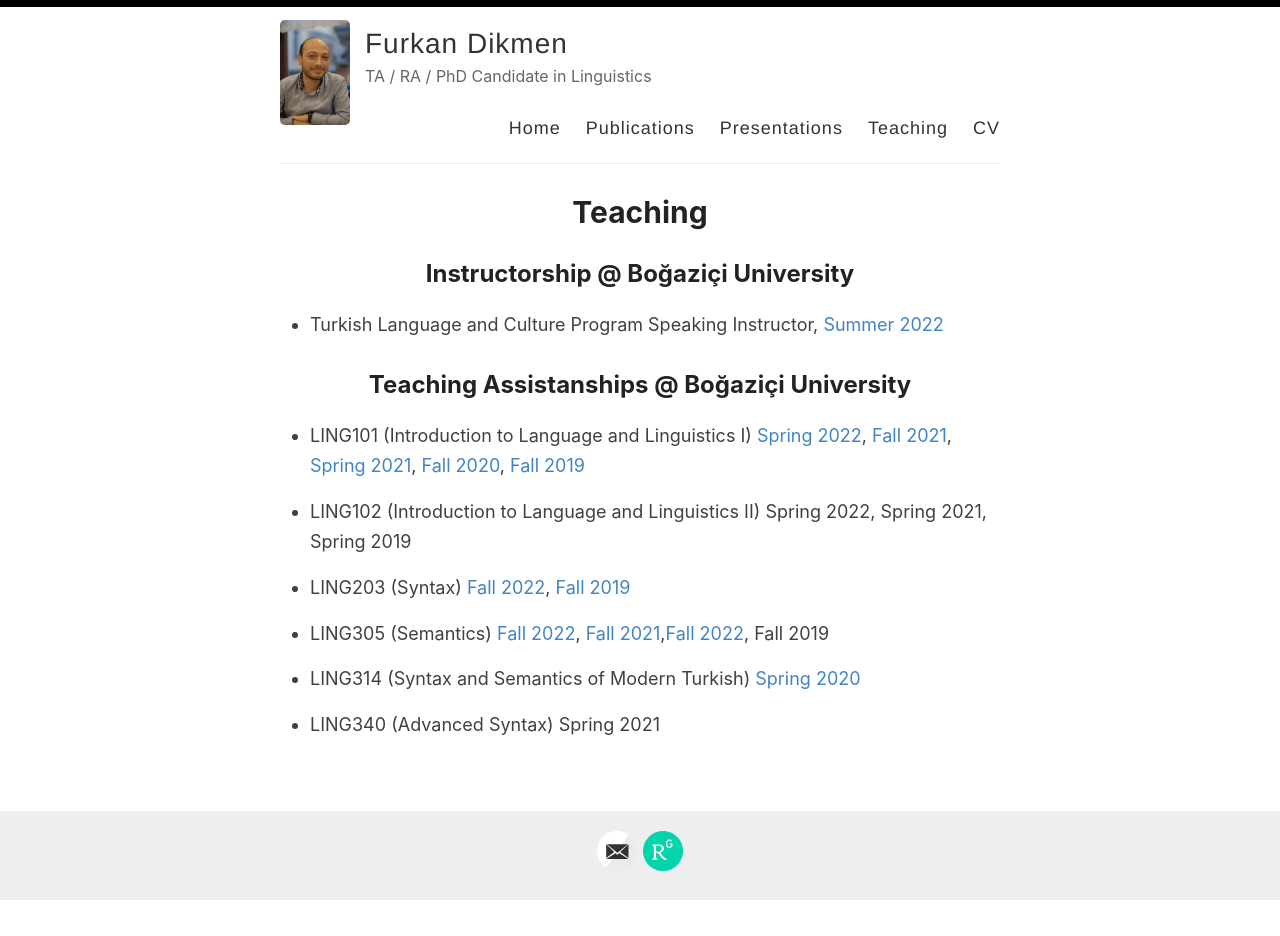
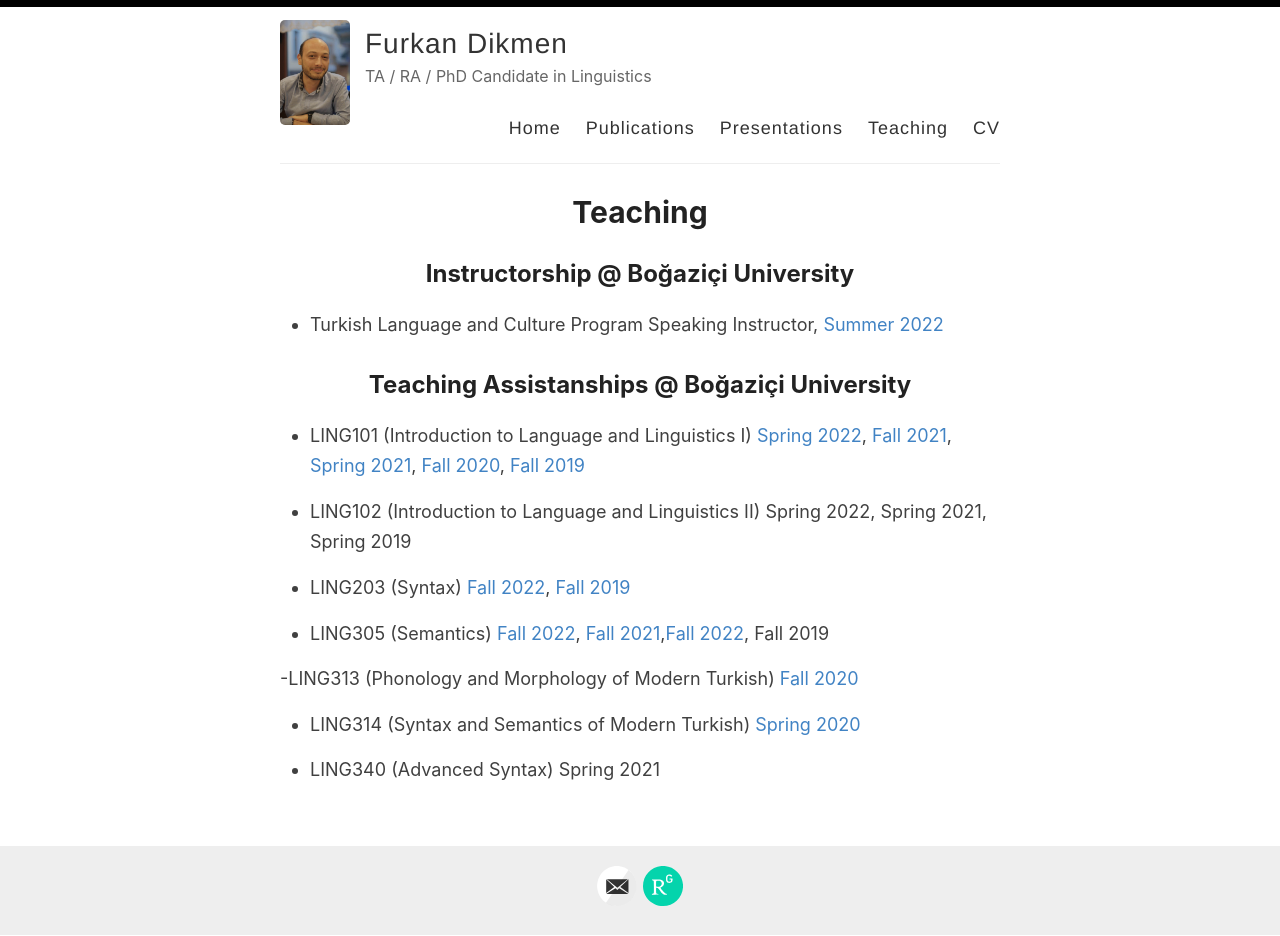
Before and after one commit to furkandikmen/furkandikmen.github.io, a Jekyll site: the page built from _pages/teaching.md, in a window 1280 px wide. Built offline with Jekyll 4.4.1, drawn with Linux system fonts in a browser that asks for light colours; before the commit the page ends 901 px from its top, so only the background shows below that.

Commit message:
Update teaching.md

```diff
--- a/_pages/teaching.md
+++ b/_pages/teaching.md
@@ -18,6 +18,8 @@ permalink: /teaching/
 
 - LING305 (Semantics) [Fall 2022](https://furkandikmen.com/assets/syllabus/Ling305_Fall2022.pdf), [Fall 2021](https://furkandikmen.com/assets/syllabus/Ling305_Fall2021 Syllabus.pdf),[Fall 2022](https://furkandikmen.com/assets/syllabus/LING305Fall2020.pdf), Fall 2019
 
+-LING313 (Phonology and Morphology of Modern Turkish) [Fall 2020](https://furkandikmen.com/assets/syllabus/LING313_Fall2020.pdf)
+
 - LING314 (Syntax and Semantics of Modern Turkish) [Spring 2020](https://furkandikmen.com/assets/syllabus/LING314_Spring2020.pdf)
 
 - LING340 (Advanced Syntax) Spring 2021
```
